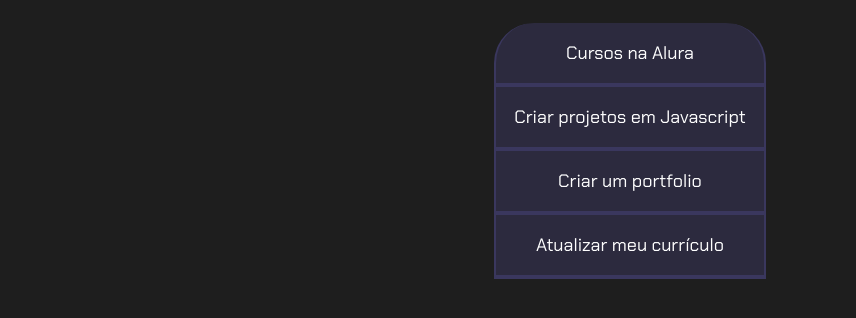
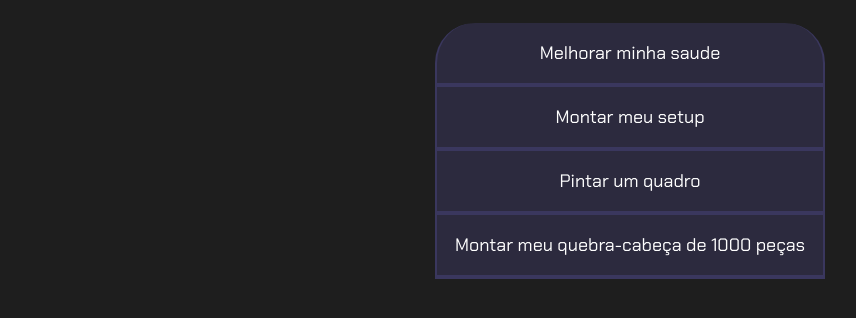
Before and after one commit to raquellyrah/Objetivo-2026, a plain HTML site: page index.html in a window 1280 px wide. Shown: the part 80-398 px from the top of the page, without its empty margins (10-866 px from the left). Drawn offline with Linux system fonts and the light colour scheme.

Commit message:
inicio 2

```diff
--- a/index.html
+++ b/index.html
@@ -12,10 +12,10 @@
     <section class="conteudo-principal">
         <h2 class="titulo-principal">Meus Objetivos do ano<span>_</span></h2>
         <div class="botoes">
-            <button class="botao">Cursos na Alura</button>
-            <button class="botao">Criar projetos em Javascript</button>
-            <button class="botao">Criar um portfolio</button>
-            <button class="botao">Atualizar meu currículo</button>
+            <button class="botao">Melhorar minha saude</button>
+            <button class="botao">Montar meu setup</button>
+            <button class="botao">Pintar um quadro</button>
+            <button class="botao">Montar meu quebra-cabeça de 1000 peças</button>
         </div>
     </section>
 </body>
```
